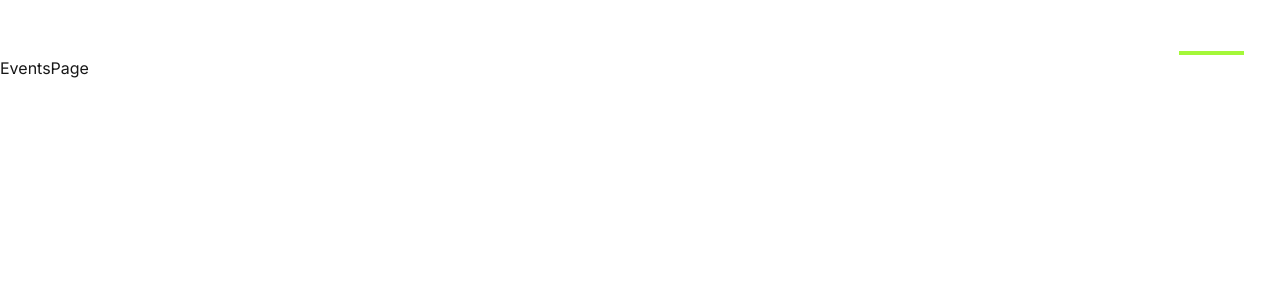
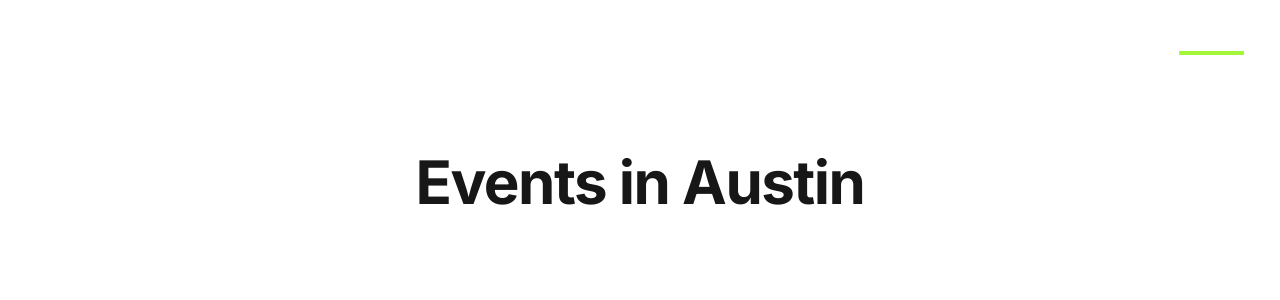
Before and after one commit to monupanwar1/evento, a Next.js app: page /events/all in a window 1280 px wide. Shown: the top 300 px of the page. Built offline with nearby package versions, Linux system fonts and the light colour scheme.

Commit message:
resuable H1

```diff
--- a/src/app/events/[city]/page.tsx
+++ b/src/app/events/[city]/page.tsx
@@ -1,5 +1,9 @@
+import H1 from "@/components/h1";
+
 export default function EventsPage() {
   return (
-    <main>EventsPage</main>
+    <main className="flex items-center flex-col py-24 px-[20px] min-h-[110vh]">
+      <H1>Events in Austin</H1>
+    </main>
   )
 }
--- a/src/app/layout.tsx
+++ b/src/app/layout.tsx
@@ -19,7 +19,7 @@ export default function RootLayout({
 }>) {
   return (
     <html lang="en">
-      <body className={`${inter.className} bg-gray-950 text-white`}>
+      <body className={`${inter.className} bg-gray-950 text-white overflow-y-scroll`}>
         <Container>
           <Header />
           {children}
--- a/src/app/page.tsx
+++ b/src/app/page.tsx
@@ -1,3 +1,4 @@
+import H1 from "@/components/h1";
 import SearchForm from "@/components/search-form";
 import Link from "next/link";
 
@@ -5,9 +6,9 @@ export default function page() {
 
   return (
     <main className="flex flex-col items-center pt-36 px-3">
-      <h1 className="font-bold text-3xl lg:text-6xl  tracking-tight">
+      <H1>
         Find events around you
-      </h1>
+      </H1>
       <p className="mb-12 mt-7 text-2xl lg:text-3xl opacity-75">
         Browse more than{" "}
         <span className="text-[#a4f839] font-bold italic  underline">
--- /dev/null
+++ b/src/components/h1.tsx
@@ -0,0 +1,11 @@
+type H1Props = {
+  children: React.ReactNode;
+};
+
+export default function H1({ children }: H1Props) {
+  return (
+    <h1 className="font-bold text-3xl lg:text-6xl tracking-tight">
+      {children}
+    </h1>
+  );
+}
```
